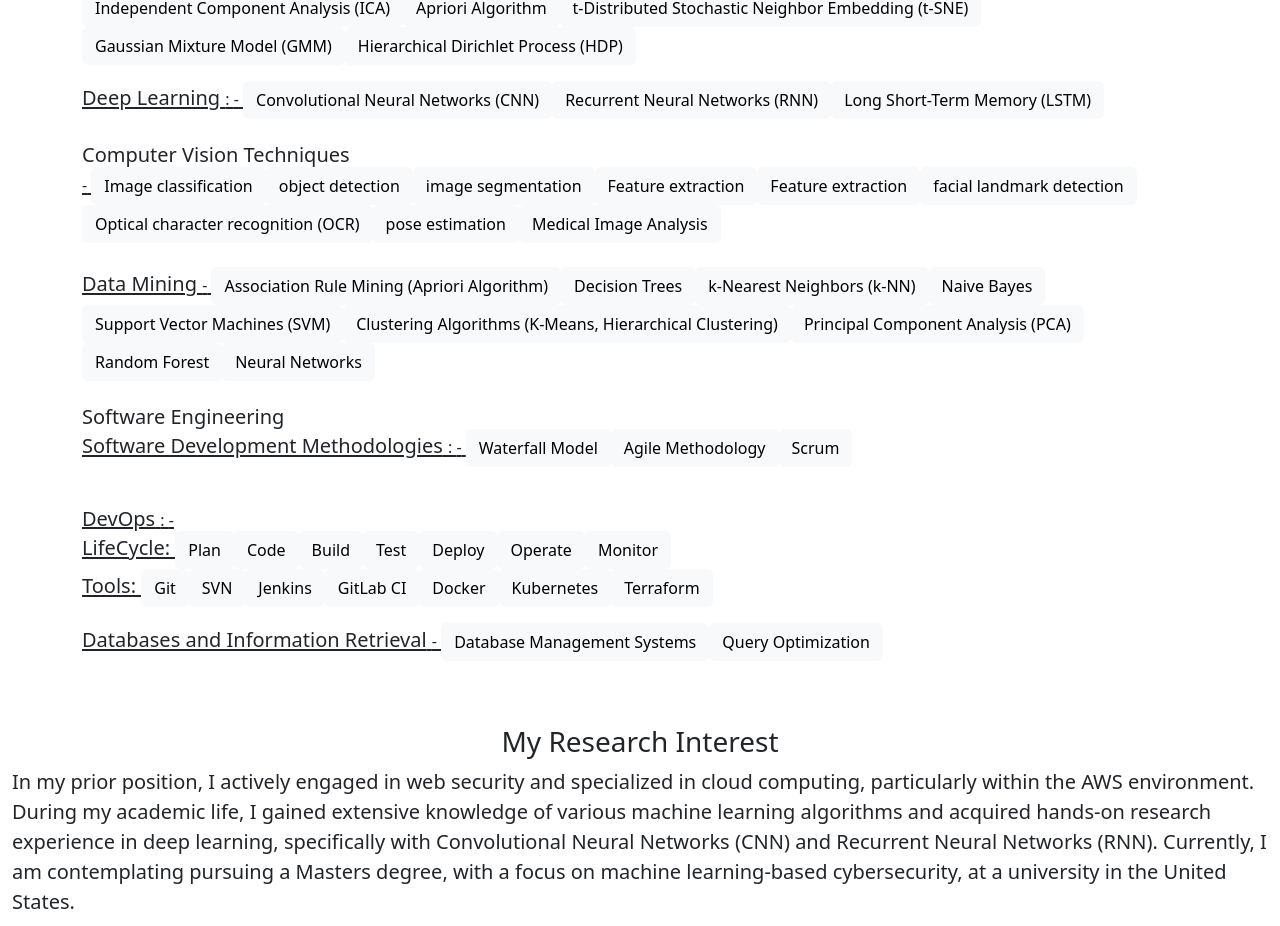
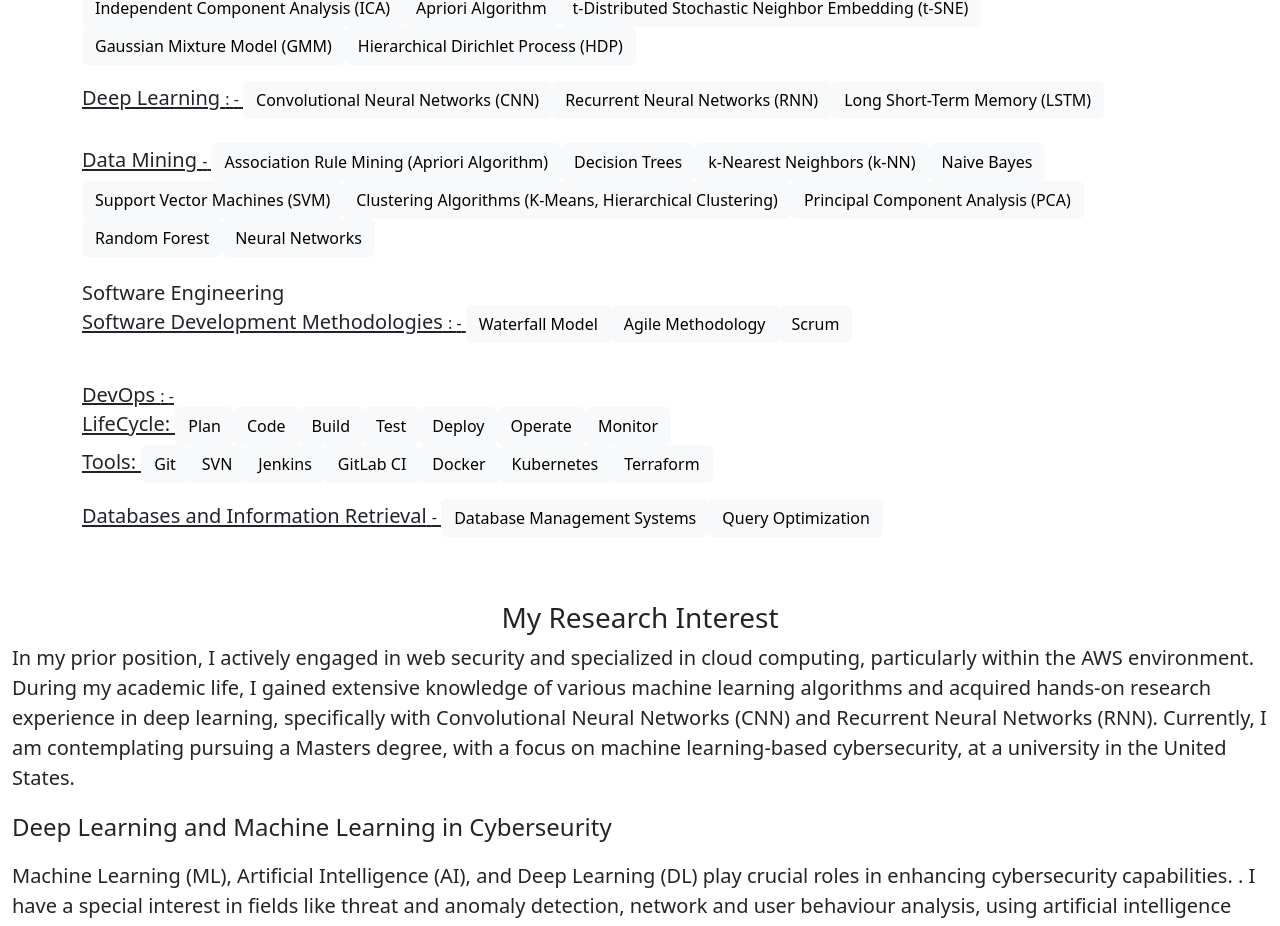
Before and after one commit to fahim-006/my_portfolio, a React (Create React App) app: page / in a window 1280 px wide. Shown: the part 3231-4157 px from the top of the page. Built offline with nearby package versions, Linux system fonts and the light colour scheme.

Commit message:
next change: tech and tools; now: edit in texts

```diff
--- a/src/data/My_expertise/My_expertise_AI.js
+++ b/src/data/My_expertise/My_expertise_AI.js
@@ -47,26 +47,6 @@ const My_expertise_AI = [
       ],
     },
   },
-  {
-    Category: 'Computer Vision Techniques',
-    Algorithms: {
-      details: [
-        {
-          Algos: [
-            'Image classification',
-            'object detection',
-            'image segmentation',
-            'Feature extraction',
-            'Feature extraction',
-            'facial landmark detection',
-            'Optical character recognition (OCR)',
-            'pose estimation',
-            'Medical Image Analysis',
-          ],
-        },
-      ],
-    },
-  },
 
   {
     Algorithms: {
```
